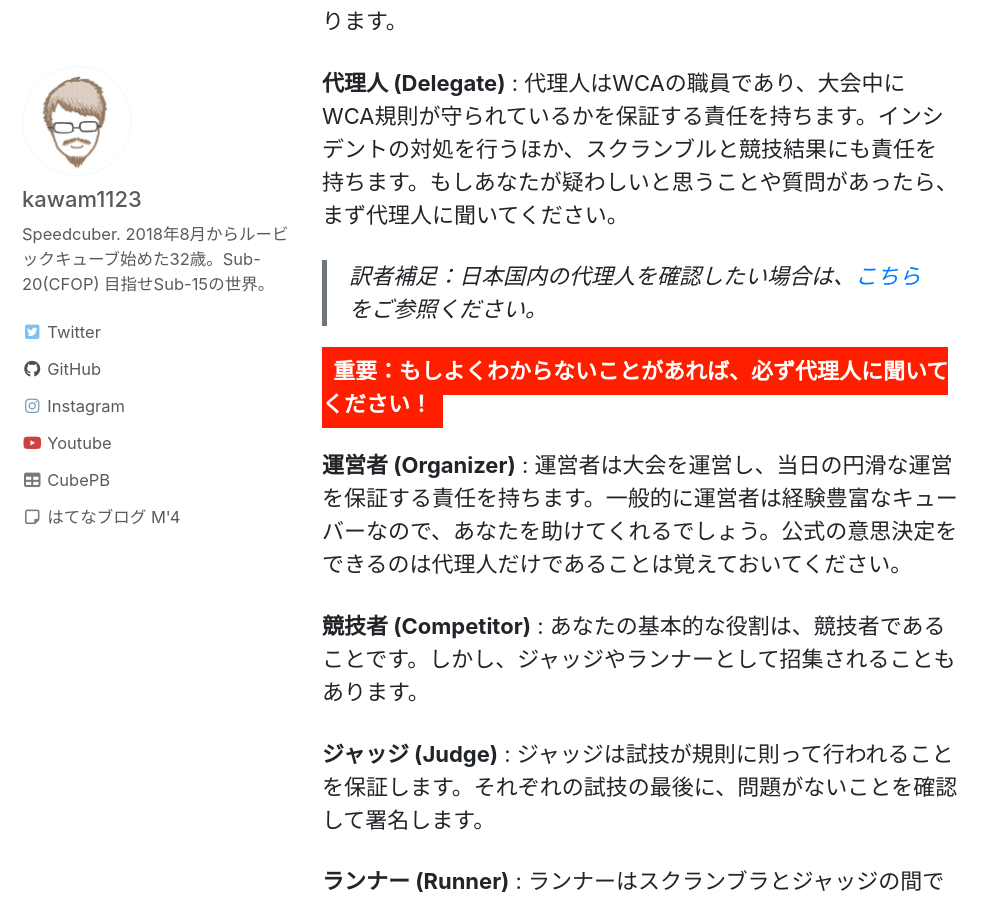
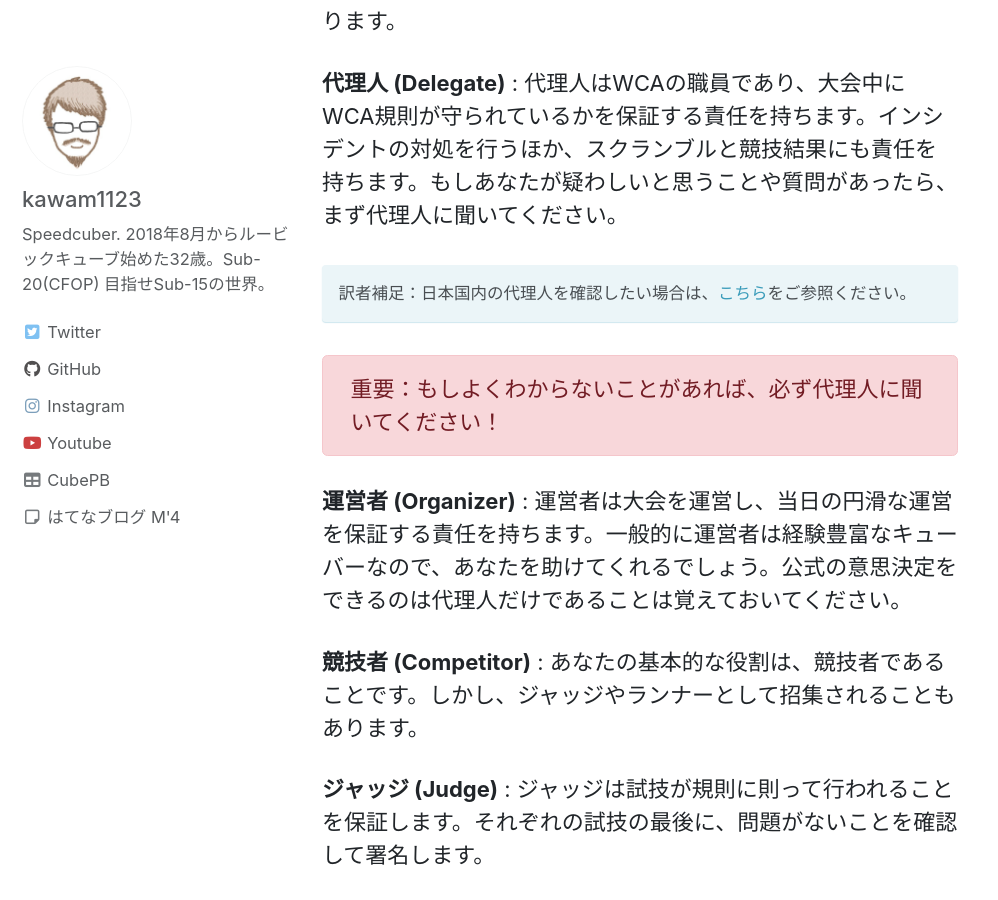
Before and after one commit to kawam1123/translation, a Jekyll site: the page built from _pages/Competitor-tutorial.md, in a window 1280 px wide and 900 px high, scrolled down 1490 px. Shown: the whole window, without its empty margins (0-998 px from the left). Built offline with Jekyll 4.4.1, drawn with Linux system fonts in a browser that asks for light colours; cached includes are drawn as plain includes; nearby versions of some CDN libraries.

Commit message:
アラートボックスの形式を変更

```diff
--- a/_pages/Competitor-tutorial.md
+++ b/_pages/Competitor-tutorial.md
@@ -38,9 +38,13 @@ still recommend you to read the WCA Regulations and Guidelines and participate i
 
 **代理人 (Delegate)** : 代理人はWCAの職員であり、大会中にWCA規則が守られているかを保証する責任を持ちます。インシデントの対処を行うほか、スクランブルと競技結果にも責任を持ちます。もしあなたが疑わしいと思うことや質問があったら、まず代理人に聞いてください。
 
->訳者補足：日本国内の代理人を確認したい場合は、[こちら](https://www.worldcubeassociation.org/delegates)をご参照ください。
+訳者補足：日本国内の代理人を確認したい場合は、[こちら](https://www.worldcubeassociation.org/delegates)をご参照ください。
+{: .notice--info}
 
-<strong class="redbox">重要：もしよくわからないことがあれば、必ず代理人に聞いてください！</strong>
+重要：もしよくわからないことがあれば、必ず代理人に聞いてください！
+{: .alert .alert-danger}
+
+
 
 **運営者 (Organizer)** : 運営者は大会を運営し、当日の円滑な運営を保証する責任を持ちます。一般的に運営者は経験豊富なキューバーなので、あなたを助けてくれるでしょう。公式の意思決定をできるのは代理人だけであることは覚えておいてください。
 
@@ -135,7 +139,8 @@ WCA大会では、一つ以上の競技があります。最も一般的な競
 ### パズル提出
 あなたのグループが呼ばれたとき、あなたはパズルを提出できるようにしておかなければなりません。（パズル提出所の）割り当てられたテーブルの上にスコアシートがあるので、自分の名前が書かれたものを探して、そこにパズルを置いてください。パズルを置いた後は、待機エリアに移動してください。
 
-<strong class="yellowbox">呼ばれたとき、すぐにパズルが提出できるように準備しておきましょう！</strong>
+呼ばれたとき、すぐにパズルが提出できるように準備しておきましょう！
+{: .alert .alert-warning}
 
 ### 固定ジャッジ方式とランニングジャッジ方式
 <!--訳者メモ：適当な言葉が思いつきません-->
@@ -150,9 +155,11 @@ WCA大会では、一つ以上の競技があります。最も一般的な競
 競技者が席に着いたとき、ジャッジ（あるいはランナー）はパズルの入ったカバーをマットの上に置いて、競技者が試技を開始できる状態になるまで待ちます。競技者は席についてから試技を始めるまで、最大で1分間使うことができます。
 ジャッジは競技者が準備できたことを確認し、「準備はよろしいですか？」(Ready?) と聞きます。
 
-<strong class="redbox">ジャッジは競技者が準備できたことを確認しなければなりません！</strong>
+ジャッジは競技者が準備できたことを確認しなければなりません！
+{: .alert .alert-danger}
 
-<strong class="yellowbox">競技卓の上にパズルが置かれてから1分以内に試技を開始しなければなりません！</strong>
+競技卓の上にパズルが置かれてから1分以内に試技を開始しなければなりません！
+{: .alert .alert-warning}
 
 ### インスペクション
 インスペクションのフェイズは、競技者がジャッジの確認に対して「はい」（あるいはそれに類する明確なジェスチャー）と答えたときから始まります。この時点で、ジャッジはパズルのカバーを外し、ストップウォッチをスタートしてインスペクションタイムを計測します。インスペクションでは、競技者は最大15秒間パズルを見ることができます。パズルに触れて持ち上げて各面を確認してもよいですが、回してはいけません。もし競技者がパズルを回してしまった場合、ジャッジは試技を失格とすることができます。
@@ -166,9 +173,11 @@ WCA大会では、一つ以上の競技があります。最も一般的な競
 |15秒   |ジャッジは試技を止めない。 <br> **試技の終了後に+2秒のペナルティを追加する。**  |
 |17秒   |ジャッジは試技を止める。**DNFを適用する。**  |
 
-<strong class="redbox">競技者がインスペクションできるのは15秒間です！</strong>
+競技者がインスペクションできるのは15秒間です！
+{: .alert .alert-danger}
 
-<strong class="yellowbox">インスペクション中にパズルを回してはいけません！</strong>
+インスペクション中にパズルを回してはいけません！
+{: .alert .alert-warning}
 
 競技者がソルブを始めると、インスペクションのフェイズは終了します。ジャッジはほかのアクションは何もしません。
 ジャッジはパズルのカバーを外した時点ですぐにストップウォッチをスタートさせ、 **競技者が両手をタイマーから離した時点（このとき、タイマーがスタートします）でストップウォッチを止めます。**
@@ -176,27 +185,30 @@ WCA大会では、一つ以上の競技があります。最も一般的な競
 ### 試技
 インスペクション終了後、競技者はパズルを（任意の向きで）マットの上に起き、両手をタイマーのセンサー部分に置いて、タイマーをスタートさせます。いつソルブを開始するかは競技者に委ねられ、インスペクションのフェイズのどの時点で開始してもよいです。競技者は手のひらを下に向けて、指先でセンサーに触らなければなりません。このときパズルに触れていてはいけません。タイマーの赤いライトが点灯したあと、緑のライトが点灯します。緑のライトが点灯したら、競技者は両手をタイマーから離してソルブを開始することができます。
 
-<strong class="redbox">競技者はタイマーをスタートさせる前に緑のライトが点灯するのを待たなければなりません！</strong>
+競技者はタイマーをスタートさせる前に緑のライトが点灯するのを待たなければなりません！
+{: .alert .alert-danger}
 
-<strong class="yellowbox">ソルブを開始するとき、競技者は両手を平らにして、手のひらを下に向けて、指先でセンサーに触る必要があります。手のひらで触ってはいけません！</strong>
+ソルブを開始するとき、競技者は両手を平らにして、手のひらを下に向けて、指先でセンサーに触る必要があります。手のひらで触ってはいけません！
+{: .alert .alert-warning}
 
 ### 試技の終了
 パズルが完成状態になったとき、競技者は両手をセンサーの上に置いてタイマーを止めます。このとき、パズルに触っていてはいけません。両手は平らで、手のひらが下を向いている必要があります。
 
-<strong class="yellowbox">タイマーを止めるとき、競技者は両手を平らにして、手のひらを下に向ける必要があります！</strong>
-
+タイマーを止めるとき、競技者は両手を平らにして、手のひらを下に向ける必要があります！
+{: .alert .alert-warning}
 ジャッジはパズルの完成状態を確認し、競技者に「オーケー」「ペナルティ」「DNF」と確認します。ジャッジが判断を下すまで、競技者はパズルに触れてはいけません。
 
-<strong class="redbox">判断を下すのに助けが必要なとき、不測の事態が発生したときは、迷わずWCA代理人に声をかけてください。</strong>
-
+判断を下すのに助けが必要なとき、不測の事態が発生したときは、迷わずWCA代理人に声をかけてください。
+{: .alert .alert-danger}
 ### 確認 (Administration)
 ソルブの終了後、ジャッジは結果をスコアシートに書いて、サインします。競技者は、結果が正しく、読みやすい文字で書かれていることを確認して、スコアシートにサインします。
 
 もし次の試技がある場合、競技者は待機所に戻ります。ジャッジはパズルとスコアシートをカバーに入れ、ジャッジ（あるいはランナー）がスクランブル所までパズルを運びます。
 
-<strong class="redbox">ジャッジと競技者の双方がスコアシートに書かれた結果が正しいことを確認してサインします</strong>
-
-<strong class="yellowbox">競技者は、サインをする前に、スコアシートに書かれたタイムが正しく、読めることを確認しなければなりません！</strong>
+ジャッジと競技者の双方がスコアシートに書かれた結果が正しいことを確認してサインします
+{: .alert .alert-danger}
+競技者は、サインをする前に、スコアシートに書かれたタイムが正しく、読めることを確認しなければなりません！
+{: .alert .alert-warning}
 
 <!--
 Competition procedure
```
Also changed, not shown: _pages/FMC-tutorial.md (+11 -11 lines).
